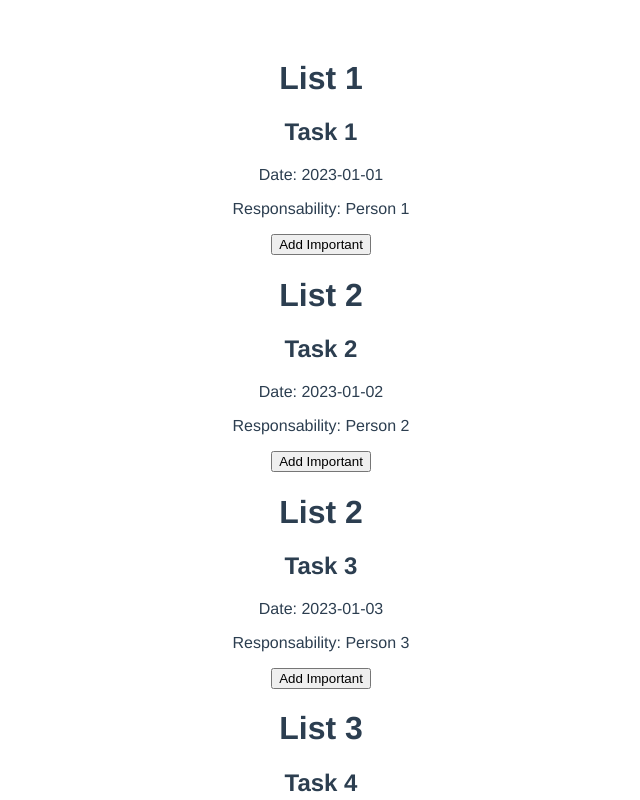
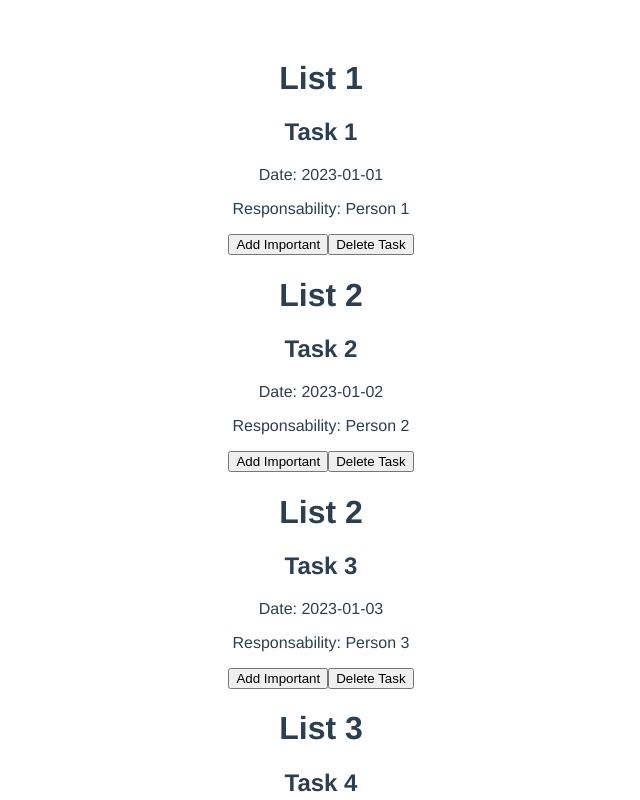
Before and after one commit to JulianaVanier/582-app-to-do-list-vue, a Vue app: page / in a window 1280 px wide. Shown: the top 800 px of the page, without its empty margins (319-959 px from the left). Built offline with nearby package versions, Linux system fonts and the light colour scheme.

Commit message:
added button to delete task

```diff
--- a/src/App.vue
+++ b/src/App.vue
@@ -7,6 +7,7 @@
     :key="task.id"
     :tasks="task"
     @addImportant="addImportant"
+    @deleteTask="deleteTask"
   >
   </TaskItem>
 </template>
@@ -106,6 +107,14 @@ export default {
         }
       }
     },
+    deleteTask(id) {
+      for (let i = 0; i < this.tasks.length; i++) {
+        if (this.tasks[i].id === id) {
+          // https://bytearcher.com/articles/how-to-delete-value-from-array/
+          this.tasks.splice(i, 1);
+        }
+      }
+    },
   },
 };
 </script>
--- a/src/components/TaskItem.vue
+++ b/src/components/TaskItem.vue
@@ -7,6 +7,7 @@
     <button data testid="addImportant" @click="addImportant">
       Add Important
     </button>
+    <button data testid="deleteTask" @click="deleteTask">Delete Task</button>
   </div>
 </template>
 
@@ -23,6 +24,9 @@ export default {
     addImportant() {
       this.$emit("addImportant", this.tasks.id);
     },
+    deleteTask() {
+      this.$emit("deleteTask", this.tasks.id);
+    },
   },
 };
 </script>
```
